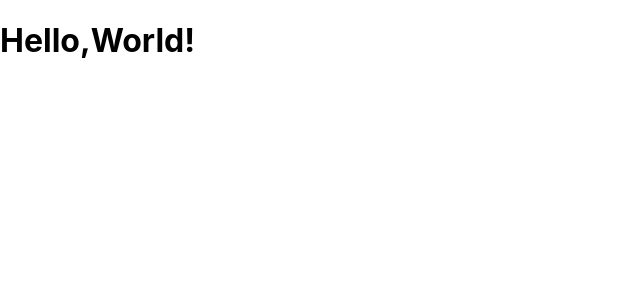
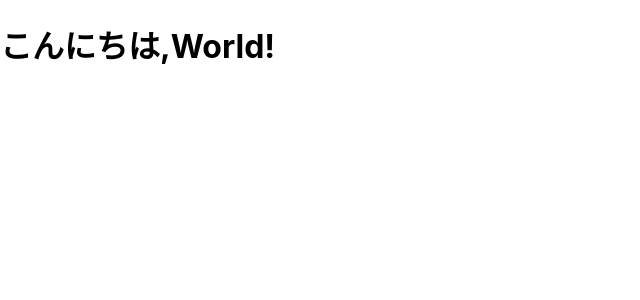
Before and after one commit to torusk/hello-world-react, a React (Create React App) app: page / in a window 1280 px wide. Shown: the top 300 px of the page, without its empty margins (0-640 px from the left). Built offline with nearby package versions, Linux system fonts and the light colour scheme.

Commit message:
Update App.js with a small change

```diff
--- a/src/App.js
+++ b/src/App.js
@@ -3,7 +3,7 @@ import React from "react";
 function App() {
   return (
     <div className="App">
-      <h1>Hello,World!</h1>
+      <h1>こんにちは,World!</h1>
     </div>
   );
 }
```
